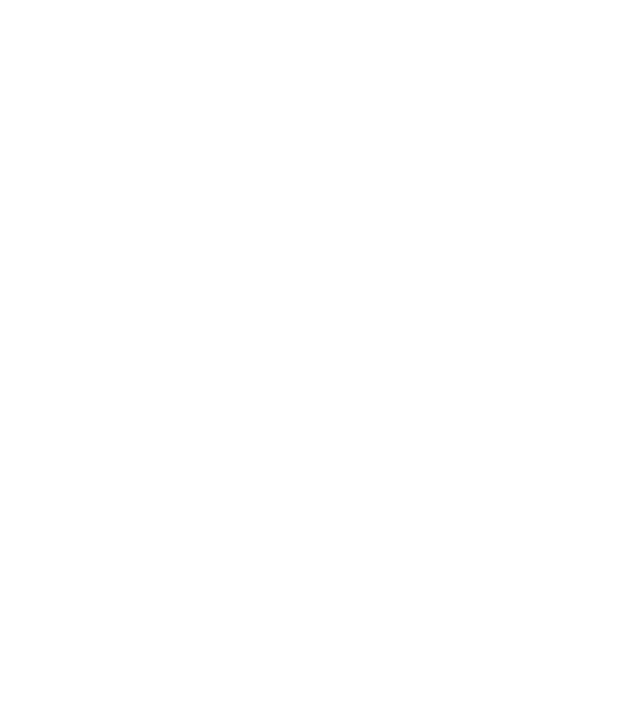
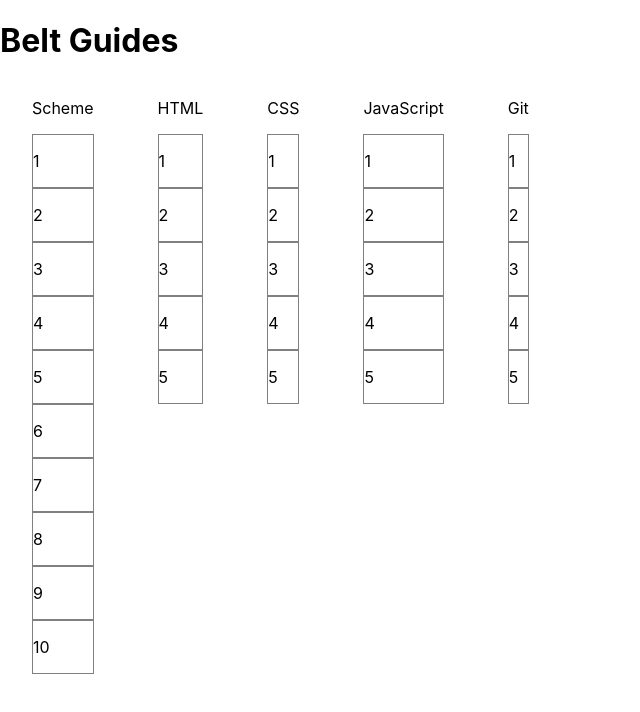
Before and after one commit to tigerscave/scheme-dojo-band-demo, a React (Create React App) app: page /belt-guide in a window 1280 px wide. Shown: the top 712 px of the page, without its empty margins (0-640 px from the left). Built offline with nearby package versions, Linux system fonts and the light colour scheme.

Commit message:
chore: add cell component

```diff
--- a/src/App.js
+++ b/src/App.js
@@ -1,11 +1,13 @@
 import React from "react";
 import { BrowserRouter as Router, Route } from "react-router-dom";
 import TopPage from "./pages/top.js";
+import BeltGuidePage from "./pages/belt-guide.js";
 
 function App() {
   return (
     <Router>
       <Route path="/" exact component={TopPage} />
+      <Route path="/belt-guide" exact component={BeltGuidePage} />
     </Router>
   );
 }
--- /dev/null
+++ b/src/components/cell.js
@@ -0,0 +1,16 @@
+import React from 'react';
+
+const Cell = ({data}) => (
+  <div className="container">
+    <p>{data.level}</p>
+    <style jsx="true">{`
+      div.container {
+        display: flex;
+        flex-direction: column-reverse;
+        border: 1px solid gray;
+      }
+    `}</style>
+  </div>
+);
+
+export default Cell;
--- /dev/null
+++ b/src/pages/belt-guide.js
@@ -0,0 +1,38 @@
+import React from "react";
+import programmingClassification from "../statics/programmingClassification";
+import Cell from "../components/cell";
+
+const Hoge = ({data}) => (
+  <div className="container">
+    <p>{data.name}</p>
+    {data.levels.map((d, i) => (
+      <Cell data={d} key={i} />
+    ))}
+    <style jsx="true">{`
+      div.container {
+        margin: 0 2rem;
+      }
+    `}</style>
+  </div>
+);
+
+const BeltGuidePage = () => {
+  console.log(programmingClassification)
+  return (
+    <div>
+      <h1>Belt Guides</h1>
+      <div className="content">
+        {programmingClassification.map((d, i) => (
+          <Hoge data={d} key={i}/>
+        ))}
+      </div>
+      <style jsx>{`
+        div.content {
+          display: flex;
+        }
+      `}</style>
+    </div>
+  );
+}
+
+export default BeltGuidePage;
--- a/src/pages/top.js
+++ b/src/pages/top.js
@@ -23,9 +23,9 @@
           <Link to="/mamadou-belt">Mamadou's belt status</Link>
         </li>
       </ul>
-      <img src={karateImg}/>
+      <img src={karateImg} alt="karateImg"/>
     </div>
-    <style jsx>{`
+    <style jsx="true">{`
       div.container {
         margin: 0 2rem;
       }
--- a/src/statics/programmingClassification.js
+++ b/src/statics/programmingClassification.js
@@ -11,7 +11,6 @@
       exam: "Scheme lv.2(cp.4)",
       description: "You can write some function using number."
     },
-    {},
     {
       level: 3,
       exam: "Scheme lv.3(cp.5-6)",
@@ -168,4 +167,10 @@
   ]
 };
 
-export default [schemeClassification];
+export default [
+  schemeClassification,
+  htmlClassification,
+  cssClassification,
+  javaScriptClassification,
+  gitClassification
+];
```
